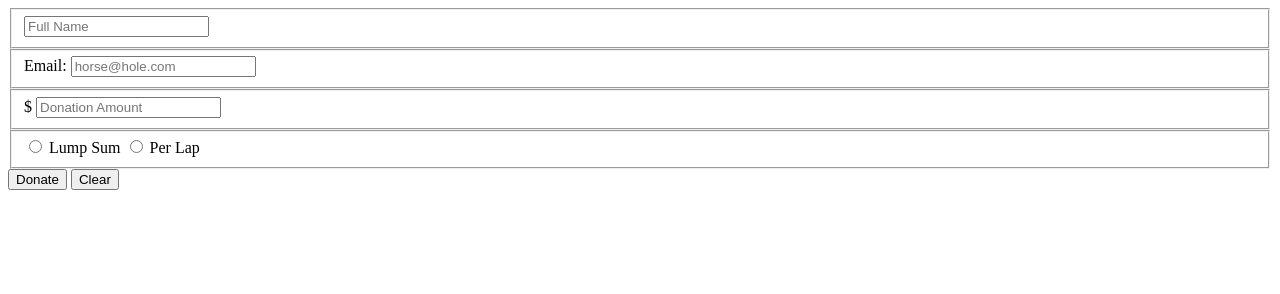
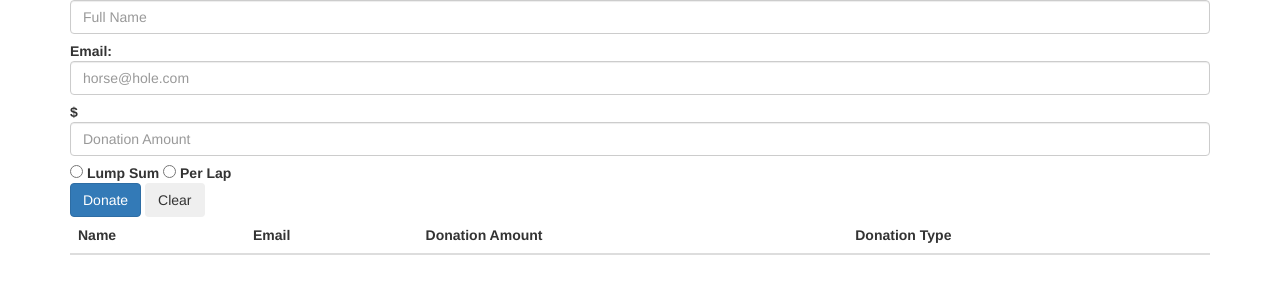
Before and after one commit to ollieOsh/walkathon-NSS, a plain HTML site: page index.html in a window 1280 px wide. Drawn offline with nearby package versions, Linux system fonts and the light colour scheme.

Commit message:
populating table with donor info

```diff
--- a/DOMevents.js
+++ b/DOMevents.js
@@ -20,5 +20,6 @@ donate.addEventListener('click', function(event) {
 	}
 	console.log(donator);
 	Donors.addDonor(donator);
+	Donors.showDonor(donator);
 	console.log(Donors);
 })
--- a/iffe-walkathon.js
+++ b/iffe-walkathon.js
@@ -5,6 +5,17 @@ var Donors = (function() {
 		addDonor: function (donator) {
 			arr.push(donator);
 			console.log(arr);
+		},
+		showDonor: function(obj) {
+			let str = `<tr>`;
+
+			for(prop in obj) {
+				str += `<td>${obj[prop]}</td>`;
+			}
+
+			str += `</tr>`;
+			donorTable.innerHTML += str;
+			str = '';
 		}
 	}
 })()
--- a/index.html
+++ b/index.html
@@ -2,36 +2,51 @@
 <html>
 <head>
 	<title>Walk-A-Thon</title>
+	<link rel="stylesheet" href="https://maxcdn.bootstrapcdn.com/bootstrap/3.3.7/css/bootstrap.min.css" integrity="sha384-BVYiiSIFeK1dGmJRAkycuHAHRg32OmUcww7on3RYdg4Va+PmSTsz/K68vbdEjh4u" crossorigin="anonymous">
+	<link rel="stylesheet" type="text/css" href="main.css">
 </head>
 <body>
-	<form>
+	<div class="container">
+		<form class="form-horizontal">
 			<fieldset>
-			<input type="text" name="name" id="name" placeholder="Full Name">
+				<input type="text" class="form-control" name="name" id="name" placeholder="Full Name">
 			</fieldset>
 
 			<fieldset>
-			<label for="email">Email:</label>
-			<input type="email" name="email" id="email" placeholder="horse@hole.com">
+				<label for="email" class="control-label">Email:</label>
+				<input type="email" class="form-control" name="email" id="email" placeholder="horse@hole.com">
 			</fieldset>
 
 			<fieldset>
-			<label for="donaton">$</label>
-			<input type="number" name="donation" id="donation" placeholder="Donation Amount">
+				<label for="donaton" class="control-label">$</label>
+				<input type="number" class="form-control" name="donation" id="donation" placeholder="Donation Amount">
 			</fieldset>
 
 			<fieldset>
-			<input type="radio" name="donationType" id="lump">
-			<label for="lump">Lump Sum</label>
+				<input type="radio" class="form-inline" name="donationType" id="lump">
+				<label for="lump" class="control-label">Lump Sum</label>
 
-			<input type="radio" name="donationType" id="per">
-			<label for="per">Per Lap</label>
+				<input type="radio" class="form-inline" name="donationType" id="per">
+				<label for="per" class="control-label">Per Lap</label>
 			</fieldset>
 
-		<button type="button" id="donate">Donate</button>
-		<button type="reset" id="reset">Clear</button>
+			<button type="button" class="btn btn-primary" id="donate">Donate</button>
+			<button type="reset" class="btn btn-secondary" id="reset">Clear</button>
 		</form>
 
-	<table id="donors"></table>
+		<table class="table table-striped">
+			<thead>
+				<tr>
+					<th>Name</th>
+					<th>Email</th>
+					<th>Donation Amount</th>
+					<th>Donation Type</th>
+				</tr>
+			</thead>
+
+			<tbody id="donors"></tbody>
+		</table>
+	</div>
 
 <script type="text/javascript" src="iffe-walkathon.js"></script>
 <script type="text/javascript" src="DOMevents.js"></script>
```
Lines whose indentation alone changed are shown as unchanged.
